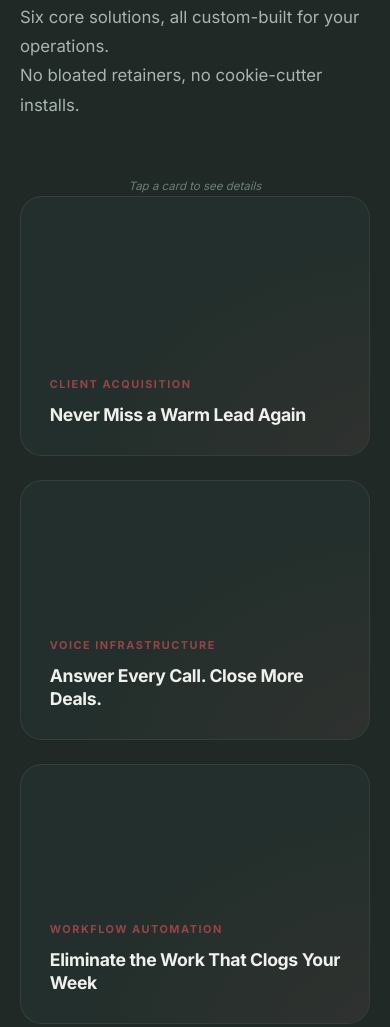
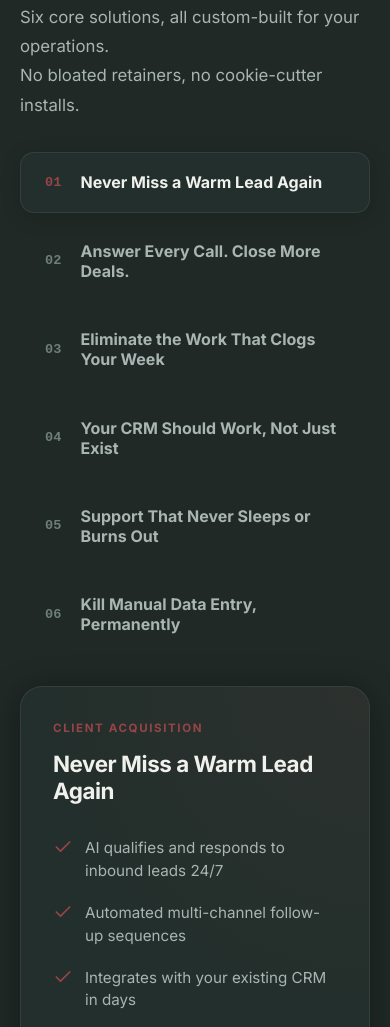
Before and after one commit to jxwd7/oshlink, a website built with Vite: page index.html in a window 390 px wide. Shown: the part 2873-3900 px from the top of the page. Built offline with nearby package versions, Linux system fonts and the light colour scheme.

Commit message:
Redesign: Interactive Services showcase and remove Client Results

```diff
--- a/main.js
+++ b/main.js
@@ -12,7 +12,6 @@ const navbarHTML = `
       <ul class="nav-links" role="list">
         <li><a href="#how-it-works">How It Works</a></li>
         <li><a href="#services">Services</a></li>
-        <li><a href="#results">Results</a></li>
         <li><a href="#audit-form">Start Audit</a></li>
       </ul>
       <div class="nav-cta">
@@ -201,71 +200,36 @@ const servicesHTML = `
   <div class="container">
     <span class="section-eyebrow">What We Build</span>
     <h2 class="section-headline reveal" id="services-headline">We Build the Systems Your Business Runs On</h2>
-    <p class="section-sub reveal">Six core solutions, all custom-built for your operations.<br>No bloated retainers, no cookie-cutter installs.</p>
-    <p class="flip-hint">Tap a card to see details</p>
-    <div class="services-grid" role="list">
+    <p class="section-sub reveal" style="margin-bottom:2rem;">Six core solutions, all custom-built for your operations.<br>No bloated retainers, no cookie-cutter installs.</p>
+
+    <div class="services-showcase reveal">
+      <div class="services-list" role="tablist" aria-orientation="vertical">
         ${services.map((s, i) => `
-        <div class="flip-card reveal" style="transition-delay:${i * 0.07}s" role="listitem" tabindex="0" aria-label="${s.front}" aria-expanded="false">
-          <div class="flip-card-inner">
-            <div class="flip-front" aria-hidden="false">
-              <div class="flip-front-glow" aria-hidden="true"></div>
-              <div class="flip-front-content">
+          <button class="service-tab ${i === 0 ? 'active' : ''}" id="tab-${i}" role="tab" aria-selected="${i === 0 ? 'true' : 'false'}" aria-controls="panel-${i}" onclick="window.activateService(${i})">
+            <span class="service-tab-num">0${i + 1}</span>
+            <span class="service-tab-title">${s.front}</span>
+          </button>
+        `).join('')}
+      </div>
+      <div class="services-display">
+        ${services.map((s, i) => `
+          <div class="service-panel ${i === 0 ? 'active' : ''}" id="panel-${i}" role="tabpanel" aria-labelledby="tab-${i}" ${i === 0 ? '' : 'hidden'}>
+            <div class="panel-glow"></div>
             <span class="service-category">${s.cat}</span>
             <h3>${s.front}</h3>
-              </div>
-            </div>
-            <div class="flip-back" aria-hidden="true">
             <ul>
-                ${s.bullets.map(b => `<li>${b}</li>`).join('')}
+              ${s.bullets.map(b => `
+                <li>
+                  <svg width="20" height="20" viewBox="0 0 24 24" fill="none" stroke="currentColor" stroke-width="2" stroke-linecap="round" stroke-linejoin="round" style="margin-right:12px; color:var(--accent); flex-shrink:0;">
+                    <polyline points="20 6 9 17 4 12"></polyline>
+                  </svg>
+                  ${b}
+                </li>
+              `).join('')}
             </ul>
-            </div>
-          </div>
           </div>
         `).join('')}
       </div>
-  </div>
-</section>
-`;
-
-// ---- Social Proof HTML ----
-const results = [
-  {
-    type: 'E-commerce Operations',
-    quote: '"We had two people doing nothing but processing orders and chasing suppliers all day. Oshlink automated the whole pipeline in under three weeks. Those two staff now run our partnerships team."',
-    attr: 'Operations Director, Sydney-based retailer',
-    metric: '40 hrs/week reclaimed'
-  },
-  {
-    type: 'Professional Services Firm',
-    quote: '"Our voice agent handles 80% of inbound enquiries now. We haven\'t missed a lead since go-live and our close rate went up because we\'re actually responding fast."',
-    attr: 'Managing Director, Brisbane consulting firm',
-    metric: '3× faster lead response time'
-  },
-  {
-    type: 'Health & Wellness Business',
-    quote: '"The onboarding automation alone saved us roughly $4,000 a month in admin time. It was running in 14 days."',
-    attr: 'Founder, multi-location wellness studio',
-    metric: '$4k/month saved in admin costs'
-  }
-];
-
-const socialProofHTML = `
-<section id="results" class="section" aria-labelledby="results-headline">
-  <div class="container">
-    <span class="section-eyebrow">Client Results</span>
-    <h2 class="section-headline reveal" id="results-headline">Real Results, Not Marketing Numbers</h2>
-    <div class="results-grid">
-      ${results.map((r, i) => `
-        <article class="result-card reveal" style="transition-delay:${i * 0.12}s" aria-label="Client result from ${r.type}">
-          <span class="result-client-type">${r.type}</span>
-          <blockquote class="result-quote">${r.quote}</blockquote>
-          <cite class="result-attribution">${r.attr}</cite>
-          <div class="result-metric">
-            <span class="metric-value">↑</span>
-            <span class="metric-label">${r.metric}</span>
-          </div>
-        </article>
-      `).join('')}
     </div>
   </div>
 </section>
@@ -495,7 +459,6 @@ const footerHTML = `
         <h4>Company</h4>
         <ul>
           <li><a href="#how-it-works">How It Works</a></li>
-          <li><a href="#results">Case Studies</a></li>
           <li><a href="#audit-form">Free Audit</a></li>
           <li><a href="#">About Oshlink</a></li>
         </ul>
@@ -568,7 +531,6 @@ app.innerHTML = [
   tickerHTML,
   howItWorksHTML,
   servicesHTML,
-  socialProofHTML,
   roiHTML,
   auditFormHTML,
   faqHTML,
@@ -610,26 +572,21 @@ setTimeout(() => {
 }, 100);
 
 // ============================================================
-// SERVICES FLIP CARDS (touch support)
+// SERVICES SHOWCASE (Tabs)
 // ============================================================
-const flipCards = document.querySelectorAll('.flip-card');
-flipCards.forEach(card => {
-  // Keyboard support
-  card.addEventListener('keydown', (e) => {
-    if (e.key === 'Enter' || e.key === ' ') {
-      e.preventDefault();
-      card.classList.toggle('flipped');
-      card.setAttribute('aria-expanded', card.classList.contains('flipped'));
-    }
+window.activateService = function (index) {
+  document.querySelectorAll('.service-tab').forEach((tab, i) => {
+    const isActive = i === index;
+    tab.classList.toggle('active', isActive);
+    tab.setAttribute('aria-selected', isActive ? 'true' : 'false');
   });
-  // Touch / click (only activate on touch devices - desktop uses CSS hover)
-  card.addEventListener('click', () => {
-    if (window.matchMedia('(hover: none)').matches) {
-      card.classList.toggle('flipped');
-      card.setAttribute('aria-expanded', card.classList.contains('flipped'));
-    }
+  document.querySelectorAll('.service-panel').forEach((panel, i) => {
+    const isActive = i === index;
+    panel.classList.toggle('active', isActive);
+    if (isActive) panel.removeAttribute('hidden');
+    else panel.setAttribute('hidden', '');
   });
-});
+};
 
 // ============================================================
 // ROI CALCULATOR
--- a/style.css
+++ b/style.css
@@ -588,194 +588,145 @@ p {
 }
 
 /* ============================================================
-   SERVICES (FLIP CARDS)
+   SERVICES SHOWCASE
    ============================================================ */
 #services .section-sub {
-  margin-bottom: 3.5rem;
+  margin-bottom: 2rem;
 }
 
-.services-grid {
+.services-showcase {
   display: grid;
-  grid-template-columns: repeat(3, 1fr);
-  gap: 1.5rem;
+  grid-template-columns: 1fr 1.5fr;
+  gap: 3rem;
+  align-items: stretch;
 }
 
-.flip-card {
-  perspective: 1200px;
-  height: 260px;
+.services-list {
+  display: flex;
+  flex-direction: column;
+  gap: 0.5rem;
 }
 
-.flip-card-inner {
+.service-tab {
+  display: flex;
+  align-items: center;
+  gap: 1.2rem;
+  padding: 1.2rem 1.5rem;
+  border-radius: var(--radius-md);
+  border: 1px solid transparent;
+  background: transparent;
+  text-align: left;
+  transition: all var(--transition);
+}
+
+.service-tab.active {
+  background: var(--bg-card);
+  border-color: var(--border);
+  box-shadow: 0 4px 20px rgba(0, 0, 0, 0.15);
+}
+
+.service-tab:hover:not(.active) {
+  background: rgba(255, 255, 255, 0.02);
+  border-color: rgba(255, 255, 255, 0.05);
+}
+
+.service-tab-num {
+  font-family: monospace;
+  font-size: 0.85rem;
+  font-weight: 700;
+  color: var(--text-muted);
+  transition: color var(--transition);
+}
+
+.service-tab.active .service-tab-num {
+  color: var(--accent);
+}
+
+.service-tab-title {
+  font-size: 1rem;
+  font-weight: 700;
+  color: var(--text-secondary);
+  transition: color var(--transition);
+}
+
+.service-tab.active .service-tab-title {
+  color: var(--text-primary);
+}
+
+.services-display {
   position: relative;
+  background: var(--bg-card);
+  border: 1px solid var(--border);
+  border-radius: var(--radius-lg);
+  overflow: hidden;
+  box-shadow: var(--shadow-card);
+}
+
+.service-panel {
+  position: absolute;
+  inset: 0;
+  padding: 3rem;
+  opacity: 0;
+  visibility: hidden;
+  transition: opacity 0.4s ease, visibility 0.4s ease, transform 0.4s ease;
+  transform: translateY(15px);
+  display: flex;
+  flex-direction: column;
+  justify-content: center;
+}
+
+.service-panel.active {
+  opacity: 1;
+  visibility: visible;
+  position: relative;
+  transform: translateY(0);
+}
+
+.panel-glow {
+  position: absolute;
+  top: 0;
+  right: 0;
   width: 100%;
   height: 100%;
-  transform-style: preserve-3d;
-  transition: transform 0.6s cubic-bezier(0.4, 0, 0.2, 1);
+  background: radial-gradient(circle at top right, rgba(152, 68, 71, 0.08) 0%, transparent 60%);
+  pointer-events: none;
 }
 
-.flip-card:hover .flip-card-inner,
-.flip-card.flipped .flip-card-inner {
-  transform: rotateY(180deg);
-}
-
-.flip-front,
-.flip-back {
-  position: absolute;
-  inset: 0;
-  border-radius: var(--radius-lg);
-  backface-visibility: hidden;
-  -webkit-backface-visibility: hidden;
-  display: flex;
-  flex-direction: column;
-  justify-content: flex-end;
-  padding: 1.8rem;
-  overflow: hidden;
-}
-
-.flip-front {
-  background: var(--bg-card);
-  border: 1px solid var(--border);
-}
-
-.flip-front-content {
+.service-category {
+  display: inline-block;
+  font-size: 0.72rem;
+  font-weight: 700;
+  letter-spacing: 0.14em;
+  text-transform: uppercase;
+  color: var(--accent);
+  margin-bottom: 0.8rem;
   position: relative;
   z-index: 1;
 }
 
-.flip-front-glow {
-  position: absolute;
-  inset: 0;
-  background: radial-gradient(ellipse at 110% 110%, rgba(152, 68, 71, 0.12) 0%, transparent 60%);
-  border-radius: inherit;
+.service-panel h3 {
+  font-size: 1.8rem;
+  color: var(--text-primary);
+  margin-bottom: 2rem;
+  line-height: 1.2;
+  position: relative;
+  z-index: 1;
 }
 
-.service-category {
-  display: inline-block;
-  font-size: 0.68rem;
-  font-weight: 700;
-  letter-spacing: 0.14em;
-  text-transform: uppercase;
-  color: var(--accent);
-  margin-bottom: 0.6rem;
+.service-panel ul {
+  display: flex;
+  flex-direction: column;
+  gap: 1.2rem;
+  position: relative;
+  z-index: 1;
 }
 
-.flip-front h3 {
-  font-size: 1.1rem;
-  color: var(--text-primary);
-  line-height: 1.3;
-}
-
-.flip-back {
-  background: var(--accent);
-  transform: rotateY(180deg);
-  justify-content: flex-start;
-  padding-top: 1.8rem;
-}
-
-.flip-back ul {
-  display: flex;
-  flex-direction: column;
-  gap: 0.65rem;
-}
-
-.flip-back li {
+.service-panel li {
   display: flex;
   align-items: flex-start;
-  gap: 0.5rem;
-  font-size: 0.85rem;
-  color: rgba(255, 255, 255, 0.92);
-  line-height: 1.4;
-}
-
-.flip-back li::before {
-  content: '→';
-  color: rgba(255, 255, 255, 0.6);
-  flex-shrink: 0;
-  margin-top: 0.02em;
-}
-
-.flip-hint {
-  font-size: 0.72rem;
-  color: var(--text-muted);
-  margin-top: 0.8rem;
-  font-style: italic;
-  text-align: center;
-  display: none;
-}
-
-/* ============================================================
-   SOCIAL PROOF / RESULTS
-   ============================================================ */
-#results .section-sub {
-  margin-bottom: 3.5rem;
-}
-
-.results-grid {
-  display: grid;
-  grid-template-columns: repeat(3, 1fr);
-  gap: 1.5rem;
-}
-
-.result-card {
-  background: var(--bg-card);
-  border: 1px solid var(--border);
-  border-radius: var(--radius-lg);
-  padding: 2rem;
-  display: flex;
-  flex-direction: column;
-  gap: 1.25rem;
-  transition: border-color var(--transition), transform var(--transition);
-}
-
-.result-card:hover {
-  border-color: var(--border-accent);
-  transform: translateY(-3px);
-}
-
-.result-client-type {
-  display: inline-block;
-  font-size: 0.68rem;
-  font-weight: 700;
-  letter-spacing: 0.14em;
-  text-transform: uppercase;
-  color: var(--accent);
-}
-
-.result-quote {
-  font-size: 0.93rem;
+  font-size: 1.05rem;
   color: var(--text-secondary);
-  line-height: 1.72;
-  font-style: italic;
-  position: relative;
-  padding-left: 1rem;
-  border-left: 2px solid var(--accent);
-}
-
-.result-attribution {
-  font-size: 0.82rem;
-  color: var(--text-muted);
-}
-
-.result-metric {
-  display: flex;
-  align-items: center;
-  gap: 0.5rem;
-  padding: 0.65rem 1rem;
-  background: var(--accent-soft);
-  border: 1px solid var(--border-accent);
-  border-radius: var(--radius-sm);
-}
-
-.metric-value {
-  font-size: 1.15rem;
-  font-weight: 900;
-  color: var(--accent);
-  letter-spacing: -0.02em;
-}
-
-.metric-label {
-  font-size: 0.78rem;
-  color: var(--text-secondary);
+  line-height: 1.5;
 }
 
 /* ============================================================
@@ -1379,16 +1330,21 @@ input[type="range"]::-moz-range-thumb {
     display: none;
   }
 
-  .services-grid {
-    grid-template-columns: 1fr 1fr;
+  .services-showcase {
+    grid-template-columns: 1fr;
+    gap: 2rem;
   }
 
-  .flip-hint {
-    display: block;
+  .service-panel {
+    padding: 2rem;
   }
 
-  .results-grid {
-    grid-template-columns: 1fr;
+  .service-panel h3 {
+    font-size: 1.4rem;
+  }
+
+  .service-panel li {
+    font-size: 0.95rem;
   }
 
   .roi-layout {
@@ -1422,10 +1378,6 @@ input[type="range"]::-moz-range-thumb {
 }
 
 @media (max-width: 480px) {
-  .services-grid {
-    grid-template-columns: 1fr;
-  }
-
   .newsletter-form {
     flex-direction: column;
   }
```
Lines whose indentation alone changed are shown as unchanged.
